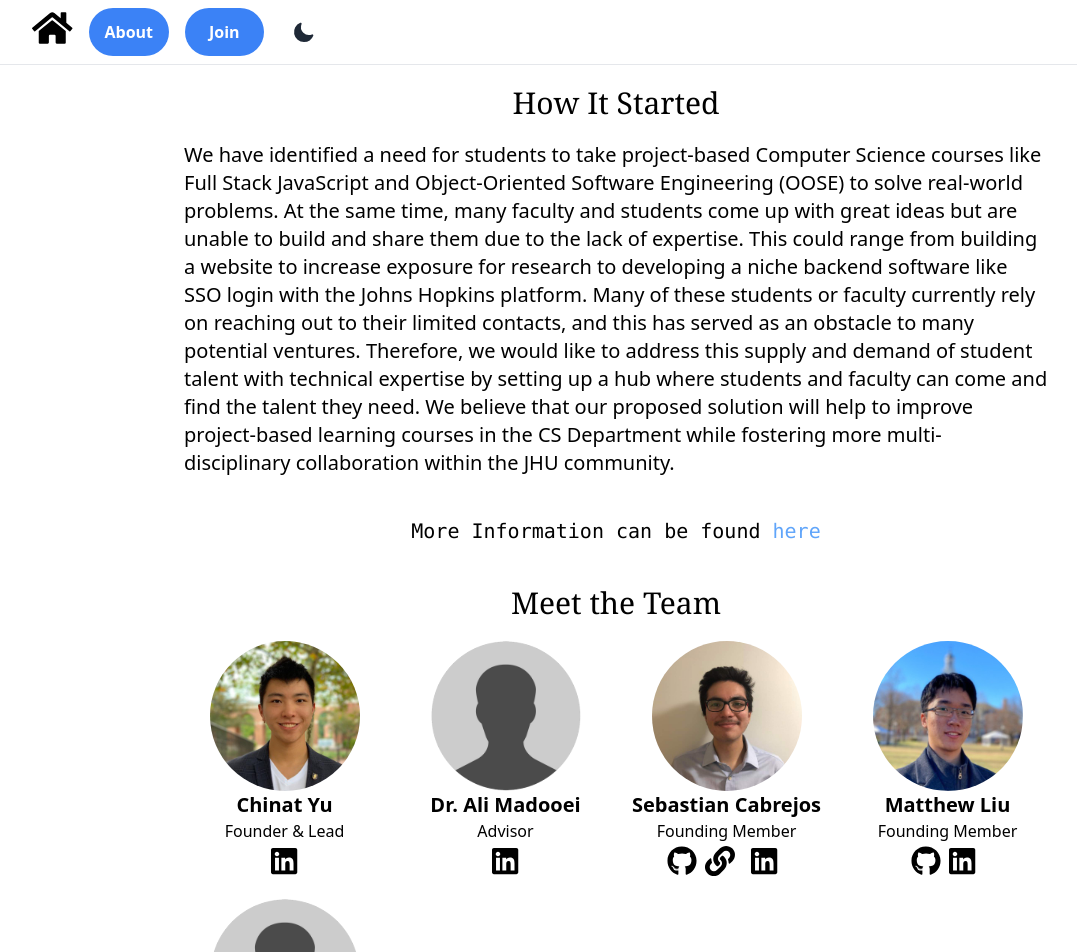
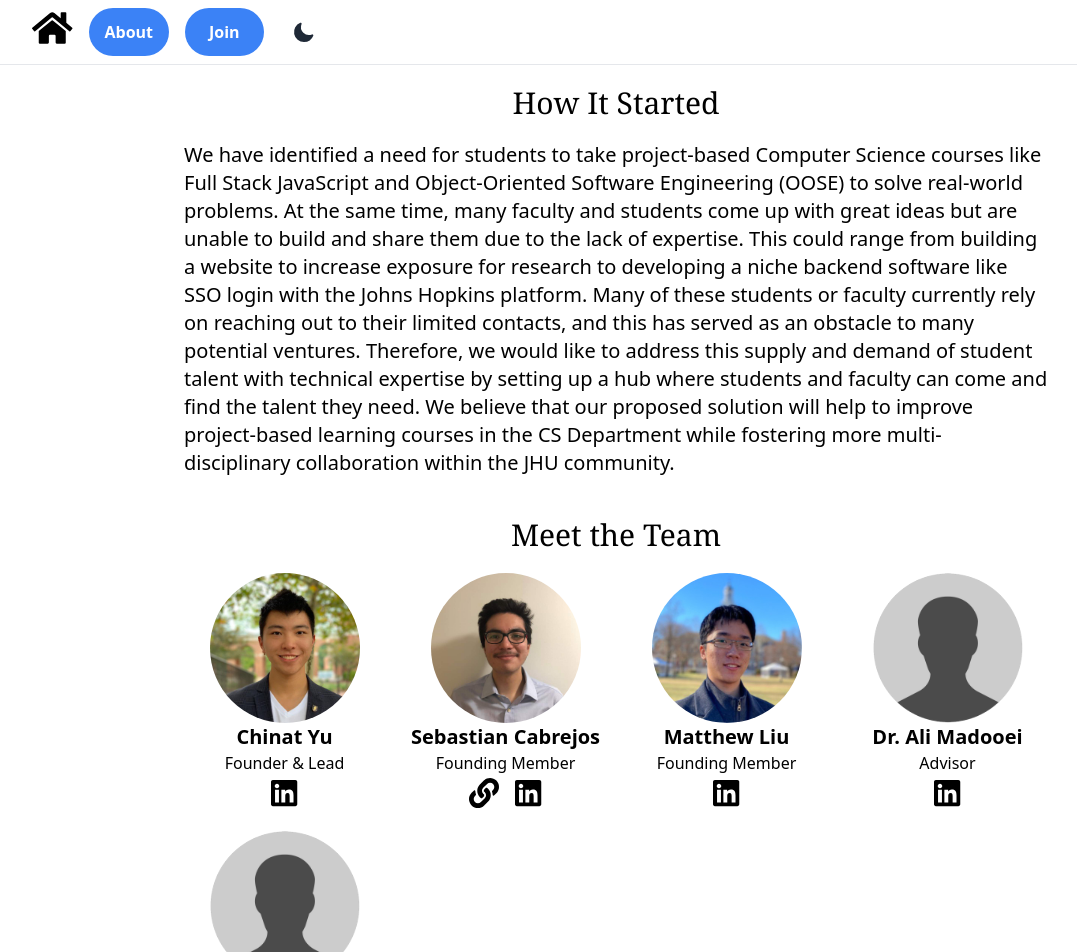
Before and after one commit to Hop-Labs/hoplabs, a Next.js app: page /about in a window 1280 px wide. Shown: the top 952 px of the page, without its empty margins (24-1101 px from the left). Built offline with nearby package versions, Linux system fonts and the light colour scheme.

Commit message:
update landing page and about page

```diff
--- a/pages/about.js
+++ b/pages/about.js
@@ -31,17 +31,6 @@ export default function About() {
           while fostering more multi-disciplinary collaboration within the JHU
           community.
         </p>
-        <p className="text-xl pt-5 md:px-52 py-5 text-center font-mono">
-          More Information can be found{" "}
-          <a
-            target="_blank"
-            href="https://cutt.ly/Hoplabs"
-            className="font-medium text-blue-400"
-            rel="noreferrer"
-          >
-            here
-          </a>
-        </p>
       </div>
       <div>
         <h1 className="text-3xl font-serif flex justify-center py-5">
@@ -73,27 +62,6 @@ export default function About() {
         <div className="flex flex-col justify-center items-center">
           <Image
             className="rounded-full"
-            src="/profiles/placeholder-profile.png"
-            alt="1"
-            width={150}
-            height={150}
-          />
-          <h1 className="text-xl font-semibold">Dr. Ali Madooei</h1>
-          <h1 className="text-base">Advisor</h1>
-          <h1 className="text-3xl font-semibold">
-            <a
-              className="px-2"
-              target="_blank"
-              href="https://www.linkedin.com/in/alimadooei/"
-              rel="noreferrer"
-            >
-              <FontAwesomeIcon icon={faLinkedin} />
-            </a>
-          </h1>
-        </div>
-        <div className="flex flex-col justify-center items-center">
-          <Image
-            className="rounded-full"
             src="/profiles/SC.jpg"
             alt="1"
             width={150}
@@ -102,13 +70,6 @@ export default function About() {
           <h1 className="text-xl font-semibold">Sebastian Cabrejos</h1>
           <h1 className="text-base">Founding Member</h1>
           <h1 className="text-3xl font-semibold">
-            <a
-              target="_blank"
-              href="https://github.com/Boccca2014"
-              rel="noreferrer"
-            >
-              <FontAwesomeIcon icon={faGithub} />
-            </a>
             <a
               className="px-2"
               target="_blank"
@@ -139,16 +100,30 @@ export default function About() {
           <h1 className="text-base">Founding Member</h1>
           <h1 className="text-3xl font-semibold">
             <a
+              className="px-2"
               target="_blank"
-              href="https://github.com/MattLiu-mygit"
+              href="https://www.linkedin.com/in/matthew-liu-75a09b137/"
               rel="noreferrer"
             >
-              <FontAwesomeIcon icon={faGithub} />
+              <FontAwesomeIcon icon={faLinkedin} />
             </a>
+          </h1>
+        </div>
+        <div className="flex flex-col justify-center items-center">
+          <Image
+            className="rounded-full"
+            src="/profiles/placeholder-profile.png"
+            alt="1"
+            width={150}
+            height={150}
+          />
+          <h1 className="text-xl font-semibold">Dr. Ali Madooei</h1>
+          <h1 className="text-base">Advisor</h1>
+          <h1 className="text-3xl font-semibold">
             <a
               className="px-2"
               target="_blank"
-              href="https://www.linkedin.com/in/matthew-liu-75a09b137/"
+              href="https://www.linkedin.com/in/alimadooei/"
               rel="noreferrer"
             >
               <FontAwesomeIcon icon={faLinkedin} />
--- a/pages/index.js
+++ b/pages/index.js
@@ -10,11 +10,10 @@ export default function Home() {
       <main className="text-center items-center py-5">
         <h1 className="text-3xl font-bold font-serif"> Hop Labs </h1>
         <p className="text-xl pt-5 md:px-96">
-          Hop Labs is a Computer Science - Oriented hub. We provide specific
+          Hop Labs is a Computer Science mentorship and resource hub. We provide specific
           technical support such as software expertise to more creative support,
           such as 3D modeling and animations. Our hope is that this hub will
-          promote multidisciplinary collaborations between students and schools
-          in line with Johns Hopkins University&rsquo;s goals.
+          promote multidisciplinary collaborations between students at Johns Hopkins University.
         </p>
 
         <h1 className="text-3xl font-bold font-serif py-5">Current Projects</h1>
@@ -62,6 +61,23 @@ export default function Home() {
               />
             </div>
           </a>
+          <a
+            target="_blank"
+            href="https://covidweb.isi.jhu.edu/"
+            rel="noreferrer"
+          >
+            <div className="col-span-1 rounded-xl border-2 border-black dark:border-white text-center transform hover:scale-105 motion-reduce:transform-none">
+              <h1 className="text-3xl font-semibold flex justify-center pb-4 text-gray-700 dark:text-white">
+                Delineo
+              </h1>
+              <Image
+                src="/files/delineo-logo.png"
+                alt="Delineo"
+                width={400}
+                height={240}
+              />
+            </div>
+          </a>
         </div>
       </main>
       <Footer />
```
Also changed, not shown: public/files/delineo-logo.png (added).
